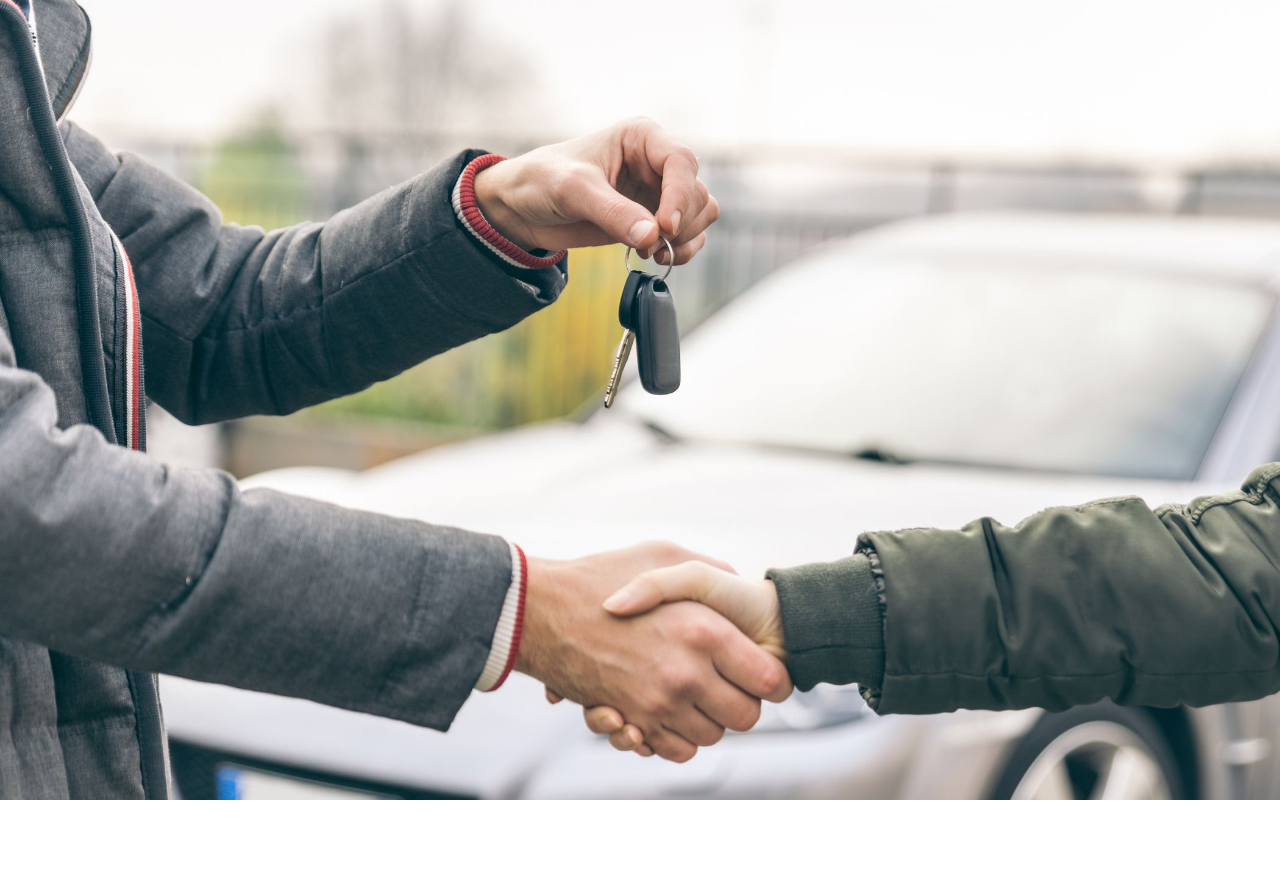
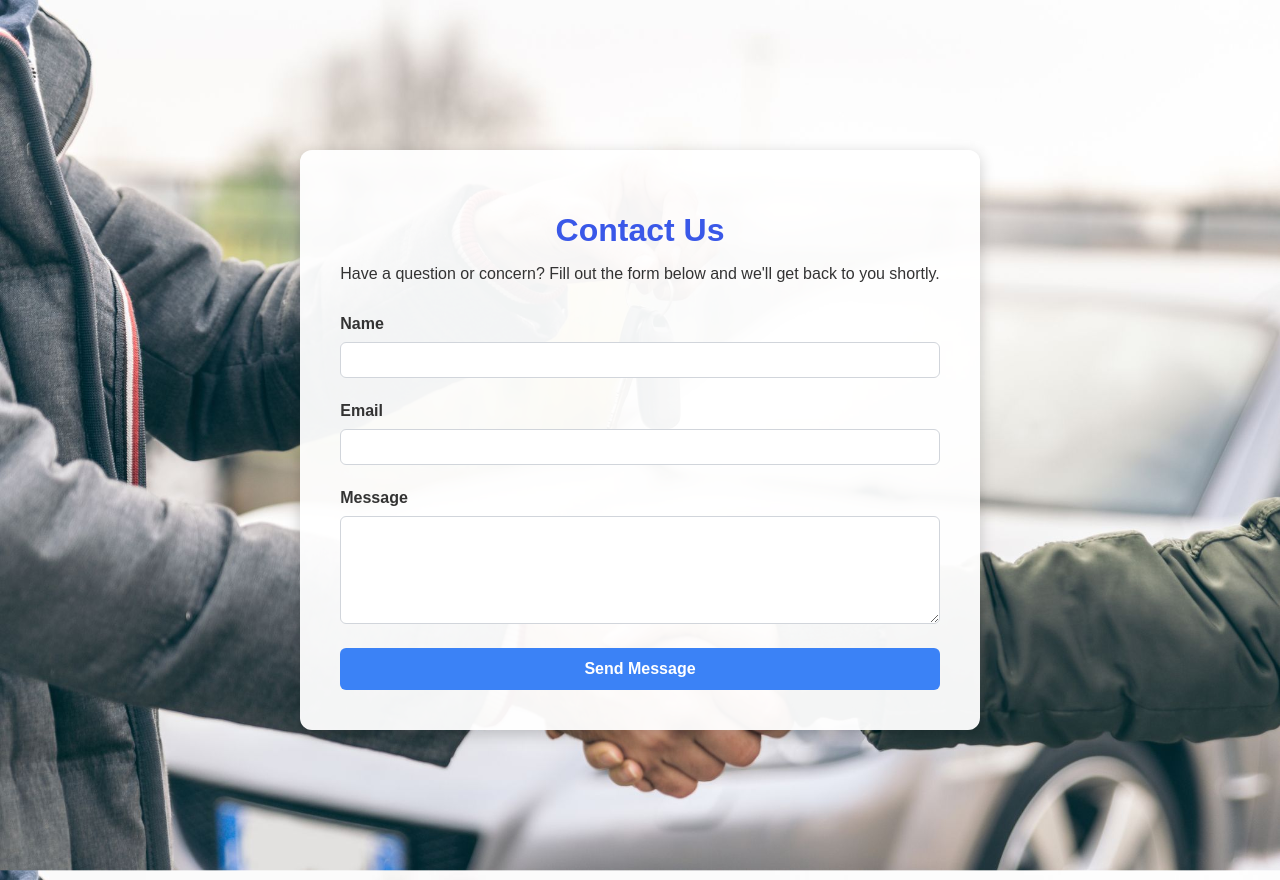
Before and after one commit to pranjal07pandey/scrape4you, a React (Create React App) app in the folder scrape_frontend/: page /contact in a window 1280 px wide. Before the commit this address had no page. Before the commit the page ends 800 px from the top, so only its background shows below. Built offline with nearby package versions, Linux system fonts and the light colour scheme.

Commit message:
added contact page and terms n condition page

```diff
--- a/scrape_frontend/src/App.tsx
+++ b/scrape_frontend/src/App.tsx
@@ -4,6 +4,8 @@ import './App.css';
 import VehicleQuoteForm from './components/VehicleQuoteForm';
 import VehicleQuoteEditForm from './components/VehicleQuoteEditForm';
 import AllQuotesListing from './components/AllQuotesListing';
+import Terms from './components/TermAndCondition';
+import Contact from './components/Contact';
 
 function App() {
   return (
@@ -12,6 +14,9 @@ function App() {
         <Route path="/" element={<VehicleQuoteForm />} />
         <Route path="/edit-form/:uniqueId" element={<VehicleQuoteEditForm />} />
         <Route path="/list-quotes/:uniqueId/:listingId" element={<AllQuotesListing/>} />
+        <Route path="/terms" element={<Terms/>} />
+        <Route path="/contact" element={<Contact/>} />
+
       </Routes>
     </Router>
   );
--- /dev/null
+++ b/scrape_frontend/src/components/Contact.css
@@ -0,0 +1,71 @@
+.contact-page {
+  background-size: cover;
+  min-height: 100vh;
+  display: flex;
+  justify-content: center;
+  align-items: center;
+  padding: 40px 20px;
+}
+
+.contact-container {
+  background: rgba(255, 255, 255, 0.95);
+  padding: 40px;
+  border-radius: 12px;
+  box-shadow: 0 4px 15px rgba(0, 0, 0, 0.2);
+  font-family: Arial, sans-serif;
+  color: #333;
+}
+
+.contact-container h1 {
+  font-size: 2rem;
+  font-weight: bold;
+  margin-bottom: 1rem;
+}
+
+.contact-container p {
+  margin-bottom: 2rem;
+  font-size: 1rem;
+}
+
+.contact-form {
+  display: flex;
+  flex-direction: column;
+}
+
+.contact-form label {
+  margin-bottom: 0.25rem;
+  font-weight: 600;
+}
+
+.contact-form input,
+.contact-form textarea {
+  padding: 0.5rem;
+  margin-bottom: 1.5rem;
+  border: 1px solid #d1d5db;
+  border-radius: 0.375rem;
+  font-size: 1rem;
+}
+
+.submit-button {
+  padding: 0.75rem;
+  background-color: #3b82f6;
+  color: white;
+  border: none;
+  border-radius: 0.375rem;
+  font-weight: 600;
+  cursor: pointer;
+}
+
+.submit-button:hover {
+  background-color: #2563eb;
+}
+
+.success-message {
+  background-color: #d1fae5;
+  color: #065f46;
+  padding: 0.75rem;
+  border-radius: 0.375rem;
+  margin-bottom: 1rem;
+  text-align: center;
+  font-weight: 500;
+}
--- /dev/null
+++ b/scrape_frontend/src/components/Contact.tsx
@@ -0,0 +1,76 @@
+import React, { useState } from "react";
+import "./Contact.css";
+
+const Contact: React.FC = () => {
+  const [formData, setFormData] = useState({
+    name: "",
+    email: "",
+    message: "",
+  });
+
+  const [submitted, setSubmitted] = useState(false);
+
+  const handleChange = (e: React.ChangeEvent<HTMLInputElement | HTMLTextAreaElement>) => {
+    const { name, value } = e.target;
+    setFormData((prev) => ({ ...prev, [name]: value }));
+  };
+
+  const handleSubmit = (e: React.FormEvent) => {
+    e.preventDefault();
+
+    // TODO: Replace this with your backend/email handling logic
+    console.log("Form submitted:", formData);
+
+    setSubmitted(true);
+    setFormData({ name: "", email: "", message: "" });
+
+    setTimeout(() => setSubmitted(false), 3000);
+  };
+
+  return (
+    <div className="contact-page">
+      <div className="contact-container">
+        <h1>Contact Us</h1>
+        <p>Have a question or concern? Fill out the form below and we'll get back to you shortly.</p>
+
+        {submitted && <div className="success-message">Message sent successfully!</div>}
+
+        <form onSubmit={handleSubmit} className="contact-form">
+          <label htmlFor="name">Name</label>
+          <input
+            id="name"
+            name="name"
+            type="text"
+            value={formData.name}
+            onChange={handleChange}
+            required
+          />
+
+          <label htmlFor="email">Email</label>
+          <input
+            id="email"
+            name="email"
+            type="email"
+            value={formData.email}
+            onChange={handleChange}
+            required
+          />
+
+          <label htmlFor="message">Message</label>
+          <textarea
+            id="message"
+            name="message"
+            rows={5}
+            value={formData.message}
+            onChange={handleChange}
+            required
+          />
+
+          <button type="submit" className="submit-button">Send Message</button>
+        </form>
+      </div>
+    </div>
+  );
+};
+
+export default Contact;
--- /dev/null
+++ b/scrape_frontend/src/components/TermAndCondition.tsx
@@ -0,0 +1,80 @@
+import React from "react";
+import { Link } from "react-router-dom";
+import "./Terms.css"; // Optional: move styles to a separate CSS file
+
+const Terms: React.FC = () => {
+  return (
+    <div className="terms-page">
+      <div className="terms-container">
+        <h1>Terms and Conditions</h1>
+        <p>Last updated: May 18, 2025</p>
+
+        <p>
+          Welcome to BusyMotors, a mobile application operated by Salvage Motors ("Company", "we", "our", or "us") based in the United Kingdom. These Terms and Conditions ("Terms") govern your access to and use of the BusyMotors mobile application (the "App") and the services we provide, including car scrapping and salvage.
+        </p>
+
+        <h2>1. Acceptance of Terms</h2>
+        <p>
+          By registering for an account and using our App, you agree to comply with and be bound by these Terms. If you do not agree with any part of the Terms, you must not use the App.
+        </p>
+
+        <h2>2. Services</h2>
+        <p>
+          BusyMotors provides users access to car scrapping and salvage listings. Registered and subscribed users may view client contact information for the purpose of business engagement.
+        </p>
+
+        <h2>3. User Accounts</h2>
+        <p>
+          To use certain features of the App, you must register for an account. You are responsible for maintaining the confidentiality of your login credentials and for all activities that occur under your account.
+        </p>
+
+        <h2>4. Subscription & Payment</h2>
+        <p>
+          Access to client phone numbers and other premium features requires a valid paid subscription. Subscription terms, pricing, and auto-renewal policies are detailed in the relevant in-app purchase section. By subscribing, you agree to be billed in accordance with the plan selected.
+        </p>
+
+        <h2>5. Use Restrictions</h2>
+        <p>
+          You agree not to use the App for any unlawful purpose or in any way that may damage, disable, overburden, or impair our services. Resale, redistribution, or unauthorized sharing of client information is strictly prohibited.
+        </p>
+
+        <h2>6. Termination</h2>
+        <p>
+          We reserve the right to suspend or terminate your account if you violate these Terms, engage in fraudulent activity, or misuse the App.
+        </p>
+
+        <h2>7. Limitation of Liability</h2>
+        <p>
+          We are not liable for any direct, indirect, incidental, or consequential damages resulting from the use or inability to use the App, including interactions with other users or third parties.
+        </p>
+
+        <h2>8. Changes to Terms</h2>
+        <p>
+          We may update these Terms from time to time. Any changes will be posted within the App with a revised "last updated" date. Continued use of the App constitutes acceptance of the modified Terms.
+        </p>
+
+        <h2>9. Governing Law</h2>
+        <p>
+          These Terms are governed by and construed in accordance with the laws of the United Kingdom. You consent to the exclusive jurisdiction of the UK courts in all disputes arising out of or relating to the use of the App.
+        </p>
+
+        <h2>10. Contact Us</h2>
+        <p>If you have any questions about these Terms, please contact us at:</p>
+        <ul>
+          <li>Email: <a href="mailto:pranjalpandey1369@gmail.com">pranjalpandey1369@gmail.com</a></li>
+          <li>Phone: <a href="tel:+447887770243">+44 7887 770243</a></li>
+        </ul>
+
+        <p className="footer-note">
+          © {new Date().getFullYear()} Salvage Motors. All rights reserved.
+        </p>
+
+        <div className="back-home-btn-container">
+          <Link to="/" className="back-home-button">Back to Home</Link>
+        </div>
+      </div>
+    </div>
+  );
+};
+
+export default Terms;
--- /dev/null
+++ b/scrape_frontend/src/components/Terms.css
@@ -0,0 +1,45 @@
+.terms-page {
+  background-size: cover;
+  min-height: 100vh;
+  display: flex;
+  justify-content: center;
+  align-items: center;
+  padding: 40px 20px;
+}
+
+.terms-container {
+  max-width: 800px;
+  background: rgba(255, 255, 255, 0.95);
+  padding: 40px;
+  border-radius: 12px;
+  box-shadow: 0 4px 15px rgba(0, 0, 0, 0.2);
+  font-family: Arial, sans-serif;
+  color: #333;
+}
+
+.terms-container h1 {
+  color: #3A58E8;
+  text-align: center;
+  margin-bottom: 30px;
+}
+
+.terms-container ul {
+  padding-left: 20px;
+}
+
+.back-home-btn-container {
+  text-align: center;
+  margin-top: 40px;
+}
+
+.back-home-button {
+  background-color: #3A58E8;
+  color: white;
+  padding: 10px 20px;
+  border-radius: 8px;
+  text-decoration: none;
+}
+
+.back-home-button:hover {
+  background-color: #2e47c5;
+}
```
